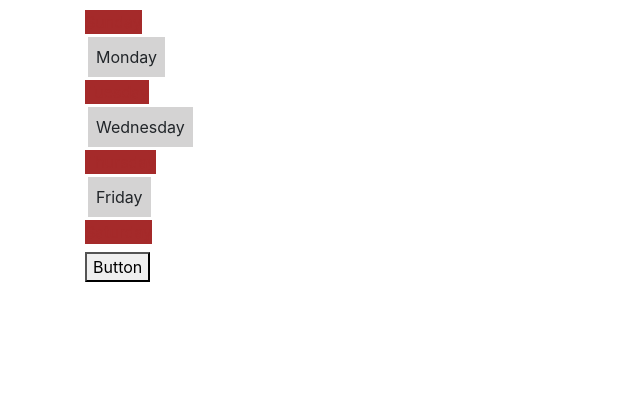
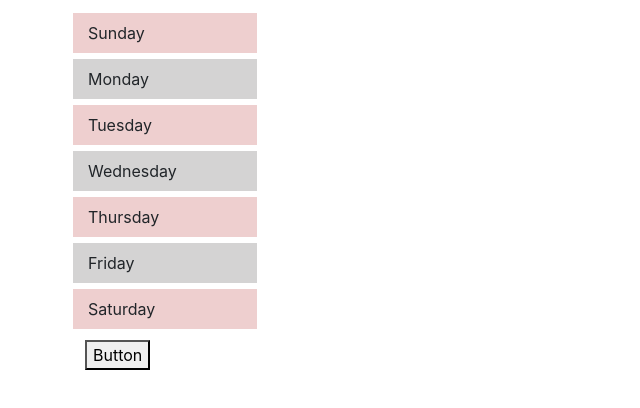
Before and after one commit to madhurabhujbal/simpleList-VueJS, a Vue app: page / in a window 1280 px wide. Shown: the top 408 px of the page, without its empty margins (0-640 px from the left). Built offline with nearby package versions, Linux system fonts and the light colour scheme.

Commit message:
Refactor the div tag for uniform rendering of weekdays

```diff
--- a/src/components/WeekDay.vue
+++ b/src/components/WeekDay.vue
@@ -1,6 +1,6 @@
 <template>
-  <div class="col-md-2">
-    <div :class="weekday.id %2 === 0 ? 'week-day': 'odd-day'">
+  <div>
+    <div :class="'col-md-2 ' + getId()">
       {{weekday.day}}
     </div>
   </div>
@@ -11,18 +11,16 @@ export default {
     name: 'WeekDay',
     props: ['weekday'],
     methods: {
-      // getId() {
-      //   return {
-      //     id : ((this.props[0].id)%2==0) ? 'even-day' : 'odd-day'
-      //   }
-      // }
+      getId() {
+        return this.weekday.id % 2 === 0 ? "even-day": "odd-day";
+      }
     }
 }
 </script>
 
 <style>
 
-.week-day {
+.even-day {
   padding: 8px;
   background: rgb(212, 211, 211);
   border-style: solid;
@@ -30,8 +28,10 @@ export default {
 }
 
 .odd-day {
-  background-color: brown;
-  color: brown;
+  padding: 8px;
+  border-style: solid;
+  border-color: white;
+  background: rgb(238, 207, 207);
 }
 
 </style>
```
